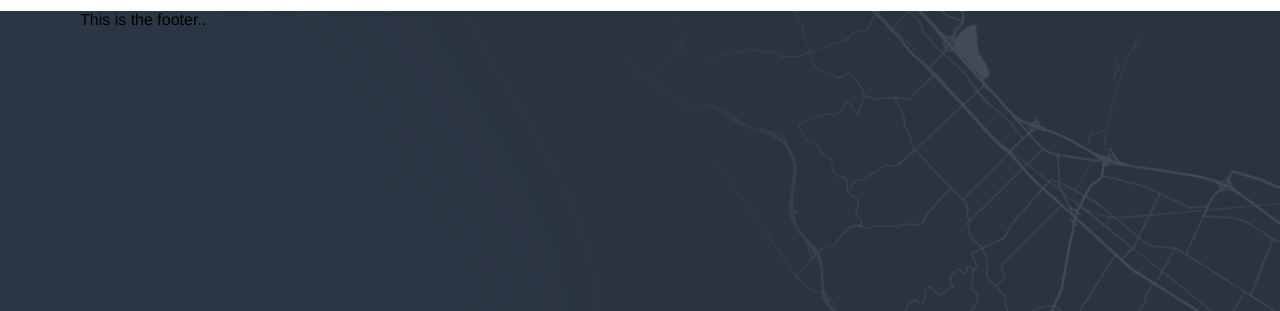
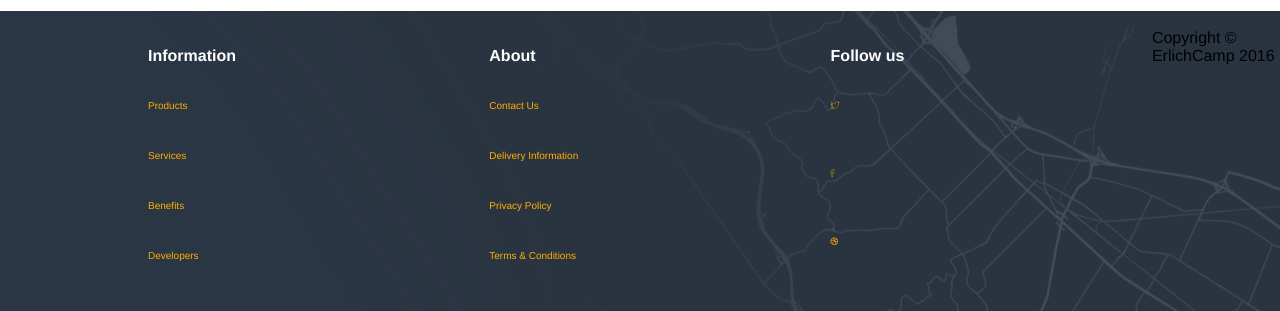
Before and after one commit to mowenpark/ErlicCamp, a PHP site: page / in a window 1280 px wide. Shown: the part 2149-2460 px from the top of the page. Run offline with PHP 8.4, Linux system fonts and the light colour scheme; some libraries are stand-ins or nearby versions.

Commit message:
minor footer fixes

```diff
--- a/css/styles.css
+++ b/css/styles.css
@@ -8,6 +8,7 @@ html {
   font-family: "Helvetica Neue", Helvetica, Arial, sans-serif;
 }
 
+/* clearfix */
 .group:before,
 .group:after {
     content: "";
@@ -18,7 +19,7 @@ html {
     clear: both;
 }
 
-/* For IE 6/7 (trigger hasLayout) */
+/* For IE 6/7 */
 .group {
     zoom: 1;
 }
@@ -27,7 +28,7 @@ hr, img {
     border: 0;
 }
 
-img {
+img,video {
   object-fit: cover;
   height: 100%;
   width: 100%;
@@ -105,12 +106,10 @@ ul li a:hover + .hidden, .hidden:hover {
 	display: none;
 }
 
-/*Hide checkbox*/
 input[type=checkbox]{
     display: none;
 }
 
-/*Show menu when invisible checkbox is checked*/
 input[type=checkbox]:checked ~ #menu{
     display: block;
 }
@@ -126,12 +125,6 @@ input[type=checkbox]:checked ~ #menu{
   background-color: #fff;
   border-radius: 1px;
   margin: 5px;
-}
-
-video {
-  position:absolute;
-	z-index:1;
-  width: 100%;
 }
 
 .hero {
@@ -284,6 +277,61 @@ video {
   background-size: cover;
 }
 
+.footer-wrapper {
+  right: 0;
+  top: 0;
+  width: 100%;
+  height: 100%;
+  z-index: 1;
+  background: url('../images/datanyze-map.png') no-repeat center center;
+  background-size: cover;
+}
+
+.footer-row {
+  margin: 0 auto;
+  max-width: 80%;
+}
+
+.footer-section {
+  display: inline-block;
+  float: left;
+  font-size: 1rem;
+  height: 100%;
+  width: 33.33%;
+  padding: 20px;
+}
+
+.footer-section h4 {
+  font-family: "Helvetica Neue", Helvetica, Arial, sans-serif;
+  line-height: 50px;
+  color: #fff;
+}
+
+.footer-list {
+  position: relative;
+  background: transparent;
+}
+
+.footer-list li {
+  display: list-item;
+  float: none;
+}
+
+.footer-list li:hover a {
+  background: transparent;
+}
+
+.footer-list a {
+  text-align: left;
+  font-size: 10px;
+  color: #ffaf00;
+}
+
+.footer-list a:hover {
+  background: transparent;
+  color: #fff;
+}
+
 /* Medium Devices, Desktops */
 @media only screen and (max-width : 992px) {
 
--- a/index.html
+++ b/index.html
@@ -4,6 +4,7 @@
     <meta charset="utf-8">
     <title>ErlicCamp</title>
     <meta name="description" content="Welcome to ErlichHouse. Luxury co-living in apartments near your bootcamp starting at $1,200/month." />
+    <link rel="stylesheet" href="https://code.ionicframework.com/ionicons/2.0.1/css/ionicons.min.css" />
     <link rel="stylesheet" href="css/styles.css" />
   </head>
   <body>
@@ -19,14 +20,14 @@
 		<ul id="menu">
 		<li><a href="#one" class="page-scroll">Home</a></li>
 		<li>
-			<a href="#">About ￬</a>
+			<a href="#">About  <i class="ion-arrow-down-b"></i></a>
 			<ul class="hidden">
 				<li><a href="#">Who We Are</a></li>
 				<li><a href="#">What We Do</a></li>
 			</ul>
 		</li>
 		<li>
-			<a href="#">Portfolio ￬</a>
+			<a href="#">Portfolio  <i class="ion-arrow-down-b"></i></a>
 			<ul class="hidden">
 				<li><a href="#">Photography</a></li>
 				<li><a href="#">Web & User Interface Design</a></li>
@@ -125,7 +126,38 @@
     </div>
 
     <div id="last" class="footer-container">
-      <div class="footer">This is the footer..</div>
+      <div class="footer-wrapper">
+        <div class="footer-row">
+          <div class="footer-section">
+              <h4>Information</h4>
+              <ul class="footer-list">
+                  <li><a href="">Products</a></li>
+                  <li><a href="">Services</a></li>
+                  <li><a href="">Benefits</a></li>
+                  <li><a href="">Developers</a></li>
+              </ul>
+          </div>
+          <div class="footer-section">
+              <h4>About</h4>
+              <ul class="footer-list">
+                  <li><a href="#">Contact Us</a></li>
+                  <li><a href="#">Delivery Information</a></li>
+                  <li><a href="#">Privacy Policy</a></li>
+                  <li><a href="#">Terms &amp; Conditions</a></li>
+              </ul>
+          </div>
+          <div class="footer-section">
+              <h4>Follow us</h4>
+              <ul class="footer-list">
+                <li><a href="" title="Twitter"><i class="icon-lg ion-social-twitter-outline"></i></a>&nbsp;</li>
+                <li><a href="" title="Facebook"><i class="icon-lg ion-social-facebook-outline"></i></a>&nbsp;</li>
+                <li><a href="" title="Dribble"><i class="icon-lg ion-social-dribbble-outline"></i></a></li>
+              </ul>
+          </div>
+          <br/>
+        </div>
+        <span class="">Copyright © ErlichCamp 2016</span>
+      </div>
     </div>
 
 
```
Also changed, not shown: 1 other file.
